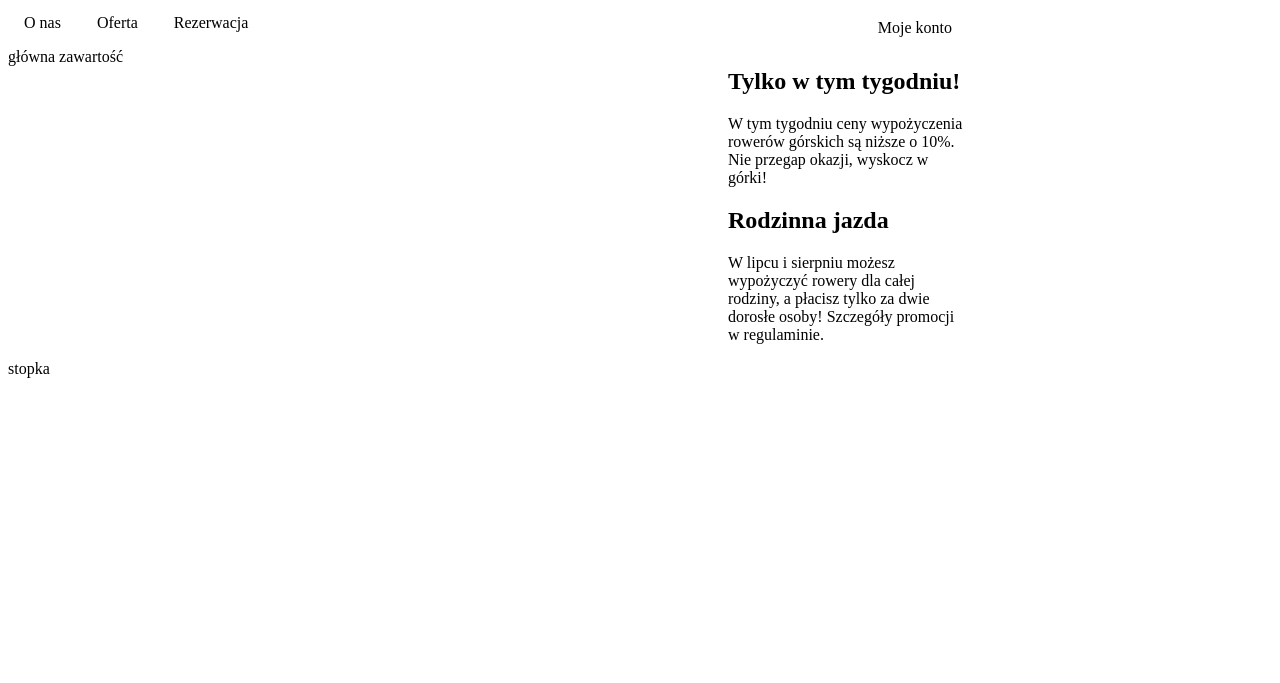
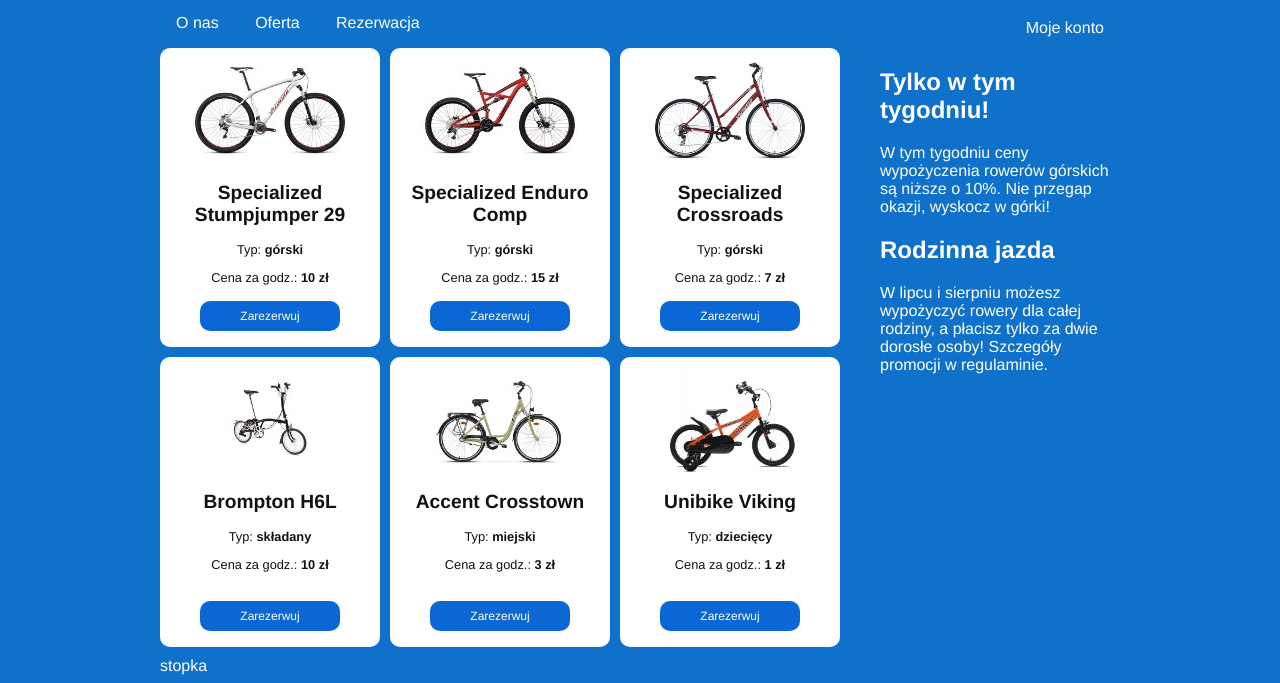
Before and after one commit to kbasta/us_amiw_project, a plain HTML site: page index.html in a window 1280 px wide. Shown: the part 142-825 px from the top of the page. Before the commit the page ends 800 px from the top, so only its background shows below. Drawn offline with Linux system fonts and the light colour scheme.

Commit message:
Dodanie głównej zawartości - kafelki

```diff
--- a/index.html
+++ b/index.html
@@ -36,9 +36,53 @@
 
 
         <div id="content">
-            <div id="mainContent" class='primary' role='main'>
-                główna zawartość
-            </div>
+            <section id="mainContent" class='primary' role='main'>
+                <section class='tile'>
+                    <img src='img/bikes/spec-stumpjumper-29-thumb.jpg' alt='Specialized Stumpjumper 29'>
+                    <h2>Specialized Stumpjumper 29</h2>
+                    <p>Typ: <span>górski</span></p>
+                    <p>Cena za godz.: <span>10 zł</span></p>
+                    <a href='#'>Zarezerwuj</a>
+                </section>
+                <section class='tile'>
+                    <img src='img/bikes/spec-enduro-comp-thumb.jpg' alt='Specialized Enduro Comp'>
+                    <h2>Specialized Enduro Comp</h2>
+                    <p>Typ: <span>górski</span></p>
+                    <p>Cena za godz.: <span>15 zł</span></p>
+                    <a href='#'>Zarezerwuj</a>
+                </section>
+                <section class='tile'>
+                    <img src='img/bikes/spec-crossroads-thumb.jpg' alt='Specialized Crossroads'>
+                    <h2>Specialized Crossroads</h2>
+                    <p>Typ: <span>górski</span></p>
+                    <p>Cena za godz.: <span>7 zł</span></p>
+                    <a href='#'>Zarezerwuj</a>
+                </section>
+                <section class='tile'>
+                    <img src='img/bikes/brompton-H6L-thumb.jpg' alt='Brompton H6L'>
+                    <h2>Brompton H6L</h2>
+                    <p>Typ: <span>składany</span></p>
+                    <p>Cena za godz.: <span>10 zł</span></p>
+                    <a href='#'>Zarezerwuj</a>
+                </section>
+                <section class='tile'>
+                    <img src='img/bikes/accent-crosstown-thumb.jpg' alt='Accent Crosstown'>
+                    <h2>Accent Crosstown</h2>
+                    <p>Typ: <span>miejski</span></p>
+                    <p>Cena za godz.: <span>3 zł</span></p>
+                    <a href='#'>Zarezerwuj</a>
+                </section>
+                <section class='tile'>
+                    <img src='img/bikes/unibike-viking-thumb.jpg' alt='Unibike Viking'>
+                    <h2>Unibike Viking</h2>
+                    <p>Typ: <span>dziecięcy</span></p>
+                    <p>Cena za godz.: <span>1 zł</span></p>
+                    <a href='#'>Zarezerwuj</a>
+                </section>
+
+
+            </section>
+
             <aside id="addContent" class='secondary'>
                 <section>
                     <h2>Tylko w tym tygodniu!</h2>
--- a/style/style.css
+++ b/style/style.css
@@ -1,12 +1,15 @@
 body{
-
+    background-color: #1071cb;
+    color: #fff;
+    font-family: Helvetica, Verdana, sans;
 }
 
 #kontener{
     width: 960px;
+    margin: 0 auto;
 }
 
-#logo, .primary{
+#logo, .primary, .tile{
     float: left;
 }
 
@@ -43,3 +46,34 @@
 .hidden{
     display: none;
 }
+
+.tile{
+    position: relative;
+    min-height: 230px;
+    width: 200px;
+    background-color: #fff;
+    color: #111;
+    font-size: 0.8em;
+    text-align: center;
+    margin: 0 10px 10px 0;
+    padding: 10px 10px 50px 10px;
+    border-radius: 10px;
+}
+
+.tile p span{
+    font-weight: bold;
+}
+
+.tile a{
+    display: block;
+    position: absolute;
+    width: 120px;
+    bottom: 16px;
+    left: 40px;
+    background-color: #0a67d4;
+    color: #fff;
+    border-radius: 10px;
+    font-size: 12px;
+    text-decoration: none;
+    padding: 8px 10px;
+}
```
